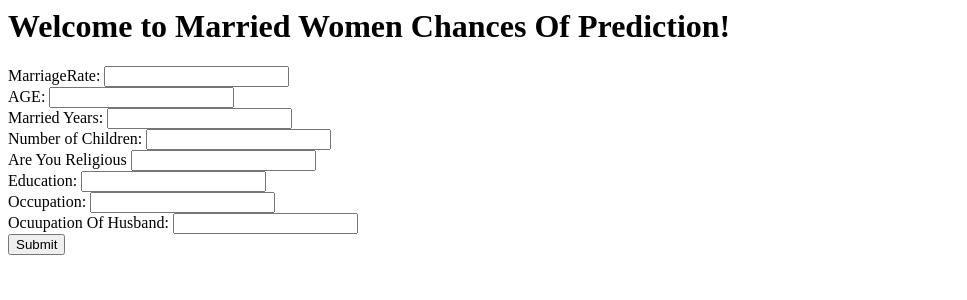
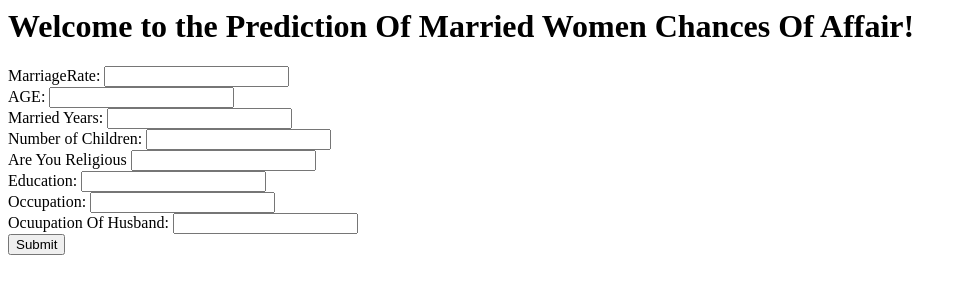
Before and after one commit to pandeykamal6/LogRegMachLearn, a Flask app: page / in a window 1280 px wide. Shown: the top 300 px of the page, without its empty margins (0-967 px from the left). Run offline with Flask 2, Linux system fonts and the light colour scheme.

Commit message:
Add files via upload

```diff
--- a/templates/index.html
+++ b/templates/index.html
@@ -1,4 +1,4 @@
-<h1>Welcome to Married Women Chances Of Prediction!</h1>
+<h1>Welcome to the Prediction Of Married Women Chances Of Affair!</h1>
 <form action="/result" method="post" target="_parent">
     <label for="mrate">MarriageRate:</label>
     <input type="number" name="MarRate" ><br>
```
